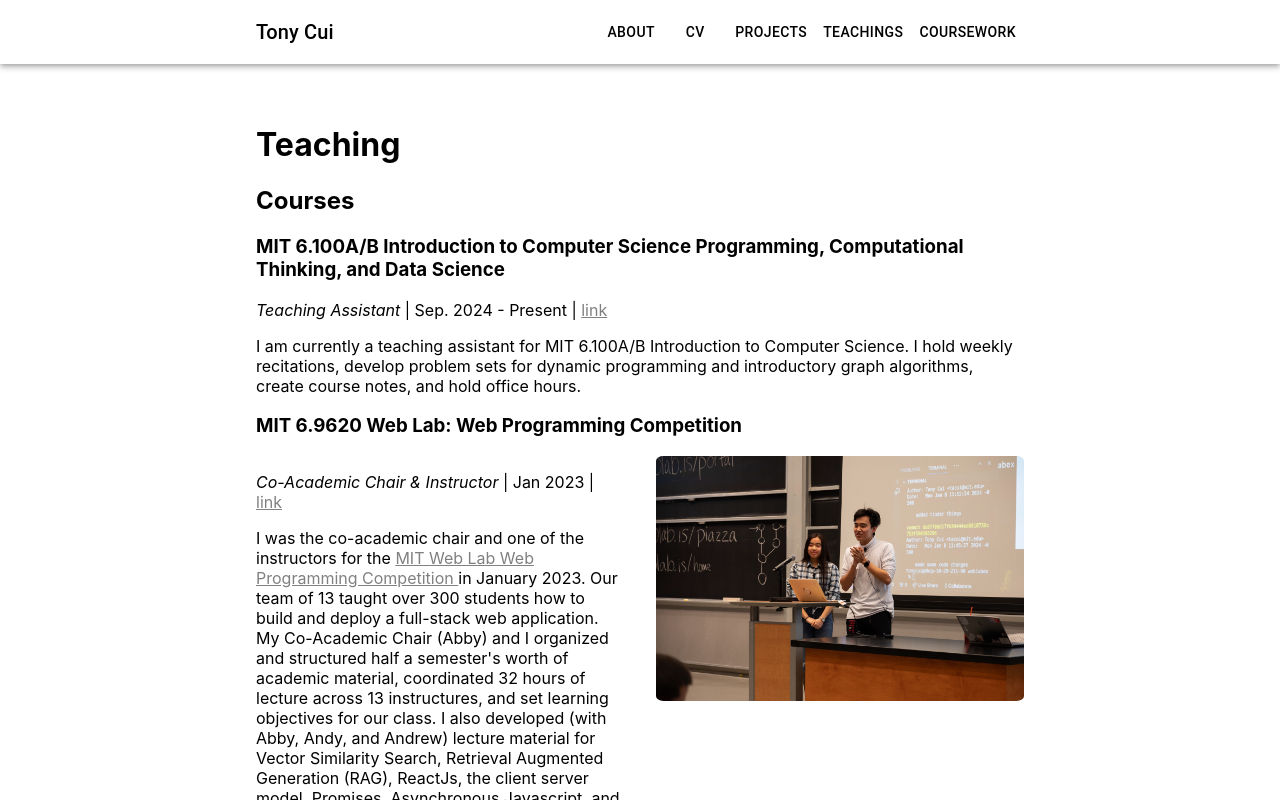
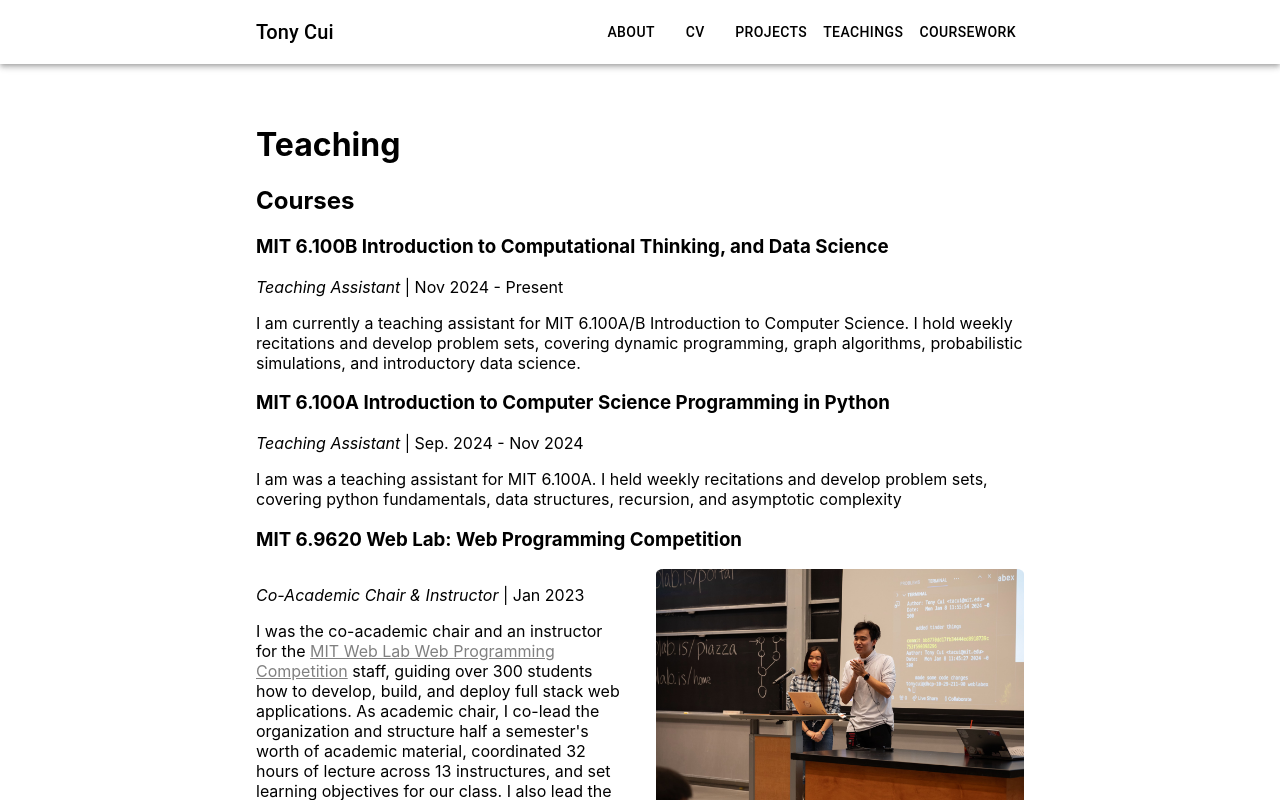
Before and after one commit to tcui37/tcui37.github.io, a React (Create React App) app: page /teachings in a window 1280 px wide. Shown: the top 800 px of the page. Built offline with nearby package versions, Linux system fonts and the light colour scheme.

Commit message:
update about broad, teachings date

```diff
--- a/src/pages/About.tsx
+++ b/src/pages/About.tsx
@@ -9,9 +9,7 @@
             <div className='intro-flexbox'>
                 <div className='item'>
                 <h1>Tony A. Cui</h1>
-                <p>Hello! I'm a first year M.Eng student studying Computer Science at MIT. </p>
-
-                {/* <p>Most recently, I interned on the , where I developed an autmated parallelized Bayesian Optimization library for PCB design algorithms. </p> */}
+                <p>Hello! I'm a first year M.Eng student studying Computer Science at MIT. Currently, I'm researching Graph AI and Algorithms for Computational Genomics at the <a href='https://www.broadinstitute.org/'>Broad Institute</a>. </p>
 
                 <p>I completed my undergraduate studies at MIT, where I conducted research at the <a href='https://cdfg.mit.edu/'>MIT Computational Design & Fabrication</a> group, working on reinforcement learning methods for black box optimization</p>
 
--- a/src/pages/Teachings.tsx
+++ b/src/pages/Teachings.tsx
@@ -6,9 +6,15 @@
 const teachings = [
     {
         "title": 'Teaching Assistant',
-        "organization": 'MIT 6.100A/B Introduction to Computer Science Programming, Computational Thinking, and Data Science',
-        "date": 'Sep. 2024 - Present',
-        "description": "I am currently a teaching assistant for MIT 6.100A/B Introduction to Computer Science. I hold weekly recitations, develop problem sets for dynamic programming and introductory graph algorithms, create course notes, and hold office hours.",
+        "organization": 'MIT 6.100B Introduction to Computational Thinking, and Data Science',
+        "date": 'Nov 2024 - Present',
+        "description": "I am currently a teaching assistant for MIT 6.100A/B Introduction to Computer Science. I hold weekly recitations and develop problem sets, covering dynamic programming, graph algorithms, probabilistic simulations, and introductory data science. ",
+    },
+    {
+        "title": 'Teaching Assistant',
+        "organization": 'MIT 6.100A Introduction to Computer Science Programming in Python',
+        "date": 'Sep. 2024 - Nov 2024',
+        "description": "I am was a teaching assistant for MIT 6.100A. I held weekly recitations and develop problem sets, covering python fundamentals, data structures, recursion, and asymptotic complexity",
     },
     {
         "title": 'Co-Academic Chair & Instructor',
@@ -16,10 +22,10 @@
         "date": 'Jan 2023',
         "description": <>
             <p>
-            I was the co-academic chair and one of the instructors for the <a href='https://weblab.mit.edu/'>MIT Web Lab Web Programming Competition </a> in January 2023. Our team of 13 taught over 300 students how to build and deploy a full-stack web application. My Co-Academic Chair (Abby) and I organized and structured half a semester's worth of academic material, coordinated 32 hours of lecture across 13 instructures, and set learning objectives for our class. I also developed (with Abby, Andy, and Andrew) lecture material for Vector Similarity Search, Retrieval Augmented Generation (RAG), ReactJs, the client server model, Promises, Asynchronous Javascript, and version control with Git.
+            I was the co-academic chair and an instructor for the <a href='https://weblab.mit.edu/'>MIT Web Lab Web Programming Competition</a> staff, guiding over 300 students how to develop, build, and deploy full stack web applications. As academic chair, I co-lead the organization and structure half a semester's worth of academic material, coordinated 32 hours of lecture across 13 instructures, and set learning objectives for our class. I also lead the development of 8 lectures lectures (Topics include but not limited to: Retrieval Augmented Generation (RAG), ReactJs, Promises, Asynchronous Javascript, and version control with Git).
             </p>
             <p>
-                Our lecture material caught the attention of various institutions, and have been used at <a href="https://langara.ca/programs-and-courses/courses/CPSC/2650.html" > Langara College's CPSC 2650</a>, Canada and <a href="https://www.itb.ac.id/"> Institut Teknologi Bandung (ITB)</a>, Indonesia
+                Our comprehensive lecture material caught the attention of various institutions, and have been used at <a href="https://langara.ca/programs-and-courses/courses/CPSC/2650.html" > Langara College's CPSC 2650</a>, Canada and <a href="https://www.itb.ac.id/"> Institut Teknologi Bandung (ITB)</a>, Indonesia
             </p>
             </>,
         "img": WeblabPhoto,
@@ -69,7 +75,7 @@
                         <h3>{teaching.organization}</h3>
                     <Grid container spacing={4} key={index}>
                      <Grid item xs={12} md={6}>
-                        <p><i>{teaching.title}</i> | {teaching.date} | <a href={teaching.link}> link </a></p>
+                        <p><i>{teaching.title}</i> | {teaching.date}</p>
                         <p>{teaching.description}</p>
 
                         <p>{teaching.rating ? "Instructor Rating: " + teaching.rating + " on MIT Course Evaluations": ''}</p>
@@ -82,7 +88,7 @@
                     </> :
                     <>
                         <h3>{teaching.organization}</h3>
-                        <p>                    <i>{teaching.title}</i> |                    {teaching.date} | <a href={teaching.link}> link </a></p>
+                        <p>                    <i>{teaching.title}</i> |                    {teaching.date}</p>
                         <p>{teaching.rating ? "Instructor Rating: " + teaching.rating + " on MIT Course Evaluations": ''}</p>
                         {teaching.img && <img src={teaching.img} className='img'></img>}
                         <p>{teaching.description}</p>
```
